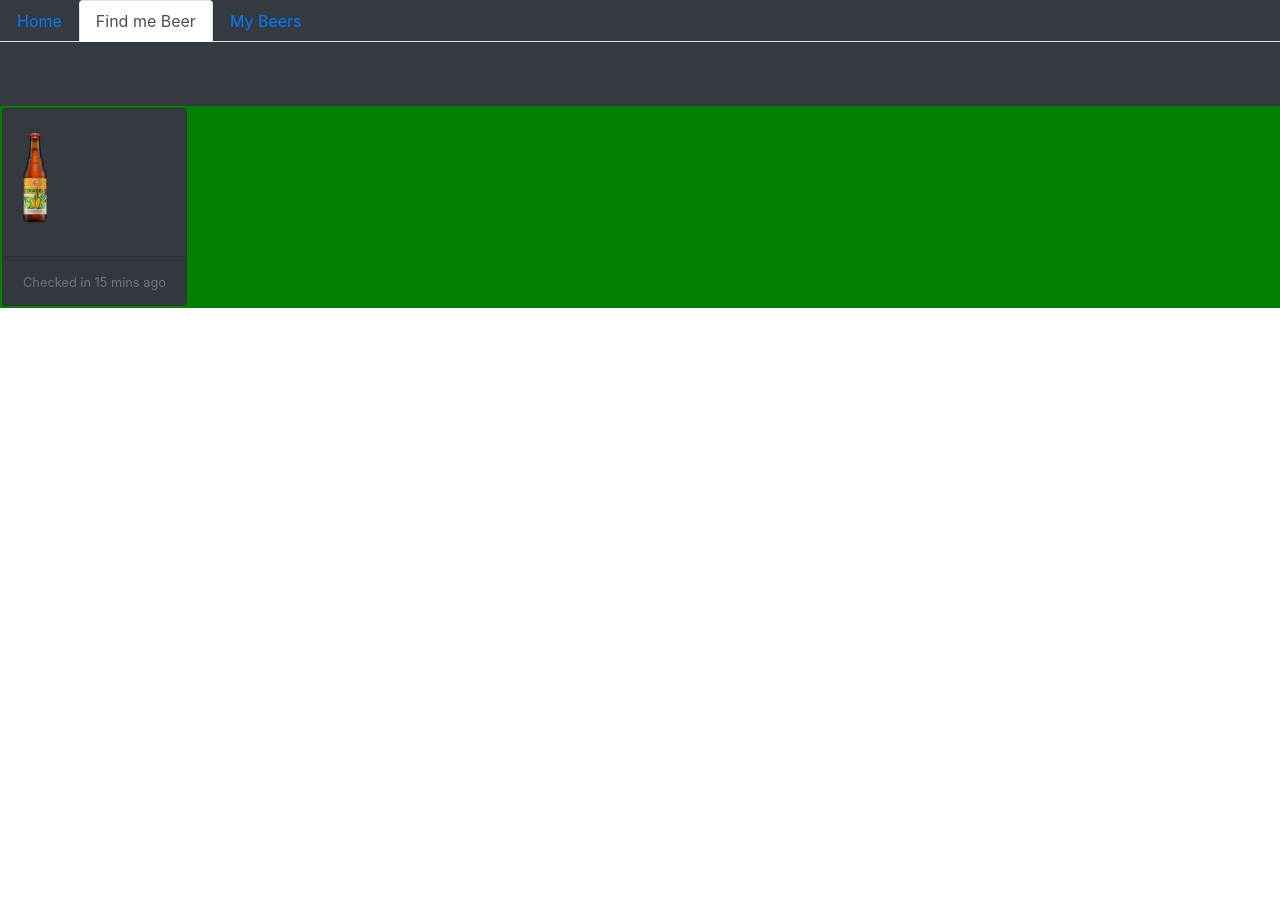
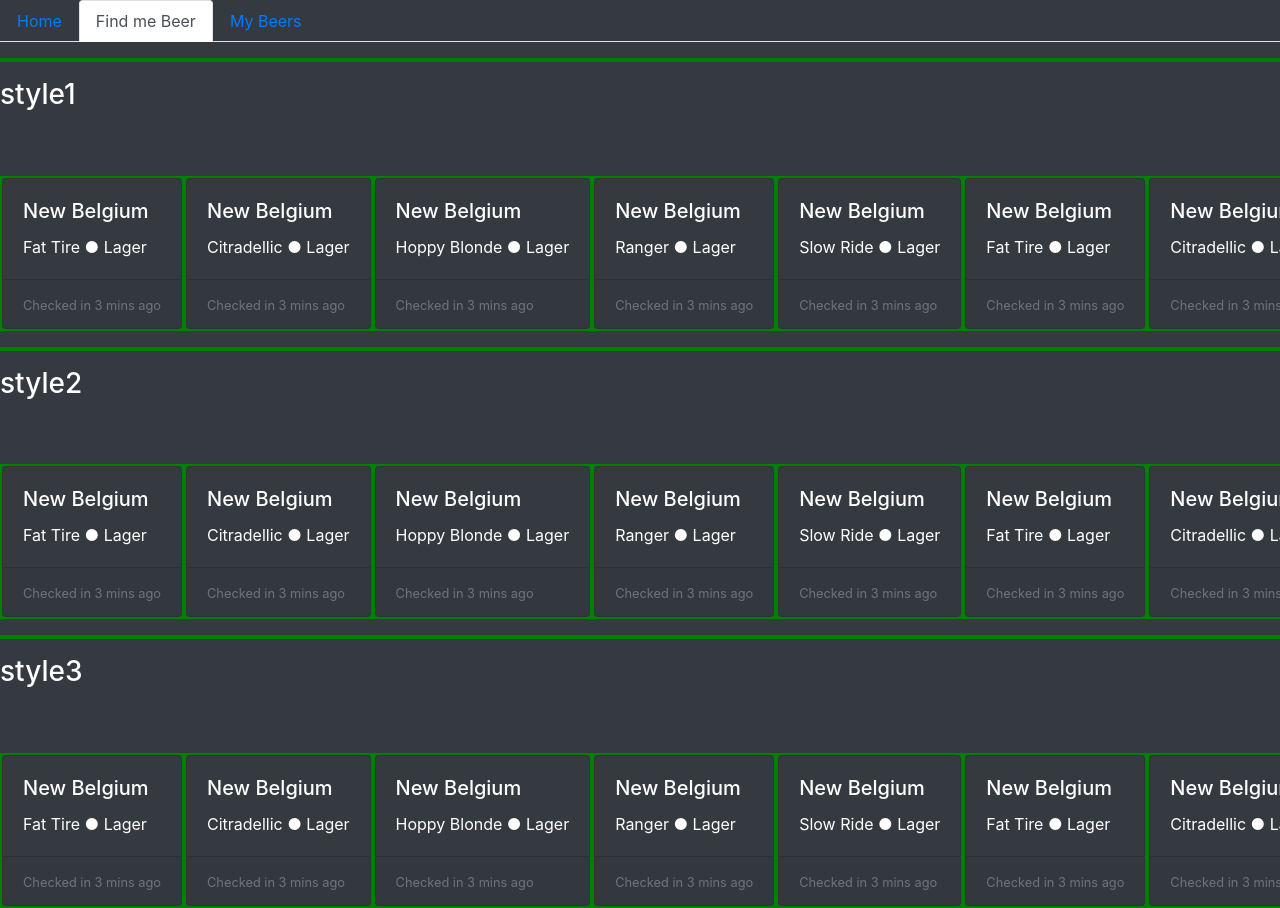
Before and after one commit to ratrevorrow/BeerMe, a React (Create React App) app in the folder saucey-saucer/: page / in a window 1280 px wide. Both pictures are taken after a click on the tab "Find me Beer". Before the commit the page ends 800 px from the top, so only its background shows below. Built offline with nearby package versions, Linux system fonts and the light colour scheme; no server answers.

Commit message:
Search Beers dynamically generates lists
Took out modal click during the meanwhile

```diff
--- a/saucey-saucer/package.json
+++ b/saucey-saucer/package.json
@@ -4,6 +4,7 @@
   "private": true,
   "dependencies": {
     "antd": "^3.24.0",
+    "axios": "^0.19.0",
     "bootstrap": "^4.3.1",
     "react": "^16.10.2",
     "react-bootstrap": "^1.0.0-beta.14",
--- a/saucey-saucer/src/App.js
+++ b/saucey-saucer/src/App.js
@@ -1,20 +1,264 @@
-import React, { useState, useEffect } from 'react';
-import './App.css';
-import HorizontalScroll from './components/HorizontalScroll/HorizontalScroll';
-import BeerScroll from './components/HorizontalScroll/BeerScroll';
-import MyBeers from './components/MyBeers/MyBeers';
-import Home from './components/Home/Home';
-import { Tab, Tabs } from 'react-bootstrap';
-import { client } from './util/axios';
+import React, { useState, useEffect } from "react";
+import "./App.css";
+import HorizontalScroll from "./components/HorizontalScroll/HorizontalScroll";
+import BeerScroll from "./components/HorizontalScroll/BeerScroll";
+import SearchBeer from "./components/SearchBeers/SearchBeers";
+import MyBeers from "./components/MyBeers/MyBeers";
+import Home from "./components/Home/Home";
+import { Tab, Tabs } from "react-bootstrap";
+import { client } from "./util/axios";
 
 function App() {
   var [beers, setBeers] = useState(null);
 
   useEffect(() => {
-    client.get('/beerlist').then(res => {
+    client.get("/beerlist").then(res => {
       setBeers(res.data);
     });
   }, []);
+
+  const mockBeers = [
+    {
+      style: "style1",
+      beers: [
+        {
+          brewery: "New Belgium",
+          beer: "Fat Tire",
+          style: "Lager"
+        },
+        {
+          brewery: "New Belgium",
+          beer: "Citradellic",
+          style: "Lager"
+        },
+        {
+          brewery: "New Belgium",
+          beer: "Hoppy Blonde",
+          style: "Lager"
+        },
+        {
+          brewery: "New Belgium",
+          beer: "Ranger",
+          style: "Lager"
+        },
+        {
+          brewery: "New Belgium",
+          beer: "Slow Ride",
+          style: "Lager"
+        },
+        {
+          brewery: "New Belgium",
+          beer: "Fat Tire",
+          style: "Lager"
+        },
+        {
+          brewery: "New Belgium",
+          beer: "Citradellic",
+          style: "Lager"
+        },
+        {
+          brewery: "New Belgium",
+          beer: "Hoppy Blonde",
+          style: "Lager"
+        },
+        {
+          brewery: "New Belgium",
+          beer: "Ranger",
+          style: "Lager"
+        },
+        {
+          brewery: "New Belgium",
+          beer: "Slow Ride",
+          style: "Lager"
+        },
+        {
+          brewery: "New Belgium",
+          beer: "Fat Tire",
+          style: "Lager"
+        },
+        {
+          brewery: "New Belgium",
+          beer: "Citradellic",
+          style: "Lager"
+        },
+        {
+          brewery: "New Belgium",
+          beer: "Hoppy Blonde",
+          style: "Lager"
+        },
+        {
+          brewery: "New Belgium",
+          beer: "Ranger",
+          style: "Lager"
+        },
+        {
+          brewery: "New Belgium",
+          beer: "Slow Ride",
+          style: "Lager"
+        }
+      ]
+    },
+    {
+      style: "style2",
+      beers: [
+        {
+          brewery: "New Belgium",
+          beer: "Fat Tire",
+          style: "Lager"
+        },
+        {
+          brewery: "New Belgium",
+          beer: "Citradellic",
+          style: "Lager"
+        },
+        {
+          brewery: "New Belgium",
+          beer: "Hoppy Blonde",
+          style: "Lager"
+        },
+        {
+          brewery: "New Belgium",
+          beer: "Ranger",
+          style: "Lager"
+        },
+        {
+          brewery: "New Belgium",
+          beer: "Slow Ride",
+          style: "Lager"
+        },
+        {
+          brewery: "New Belgium",
+          beer: "Fat Tire",
+          style: "Lager"
+        },
+        {
+          brewery: "New Belgium",
+          beer: "Citradellic",
+          style: "Lager"
+        },
+        {
+          brewery: "New Belgium",
+          beer: "Hoppy Blonde",
+          style: "Lager"
+        },
+        {
+          brewery: "New Belgium",
+          beer: "Ranger",
+          style: "Lager"
+        },
+        {
+          brewery: "New Belgium",
+          beer: "Slow Ride",
+          style: "Lager"
+        },
+        {
+          brewery: "New Belgium",
+          beer: "Fat Tire",
+          style: "Lager"
+        },
+        {
+          brewery: "New Belgium",
+          beer: "Citradellic",
+          style: "Lager"
+        },
+        {
+          brewery: "New Belgium",
+          beer: "Hoppy Blonde",
+          style: "Lager"
+        },
+        {
+          brewery: "New Belgium",
+          beer: "Ranger",
+          style: "Lager"
+        },
+        {
+          brewery: "New Belgium",
+          beer: "Slow Ride",
+          style: "Lager"
+        }
+      ]
+    },
+    {
+      style: "style3",
+      beers: [
+        {
+          brewery: "New Belgium",
+          beer: "Fat Tire",
+          style: "Lager"
+        },
+        {
+          brewery: "New Belgium",
+          beer: "Citradellic",
+          style: "Lager"
+        },
+        {
+          brewery: "New Belgium",
+          beer: "Hoppy Blonde",
+          style: "Lager"
+        },
+        {
+          brewery: "New Belgium",
+          beer: "Ranger",
+          style: "Lager"
+        },
+        {
+          brewery: "New Belgium",
+          beer: "Slow Ride",
+          style: "Lager"
+        },
+        {
+          brewery: "New Belgium",
+          beer: "Fat Tire",
+          style: "Lager"
+        },
+        {
+          brewery: "New Belgium",
+          beer: "Citradellic",
+          style: "Lager"
+        },
+        {
+          brewery: "New Belgium",
+          beer: "Hoppy Blonde",
+          style: "Lager"
+        },
+        {
+          brewery: "New Belgium",
+          beer: "Ranger",
+          style: "Lager"
+        },
+        {
+          brewery: "New Belgium",
+          beer: "Slow Ride",
+          style: "Lager"
+        },
+        {
+          brewery: "New Belgium",
+          beer: "Fat Tire",
+          style: "Lager"
+        },
+        {
+          brewery: "New Belgium",
+          beer: "Citradellic",
+          style: "Lager"
+        },
+        {
+          brewery: "New Belgium",
+          beer: "Hoppy Blonde",
+          style: "Lager"
+        },
+        {
+          brewery: "New Belgium",
+          beer: "Ranger",
+          style: "Lager"
+        },
+        {
+          brewery: "New Belgium",
+          beer: "Slow Ride",
+          style: "Lager"
+        }
+      ]
+    }
+  ];
 
   return (
     <div className="App">
@@ -23,16 +267,7 @@
           <Home />
         </Tab>
         <Tab eventKey="searchBeer" title="Find me Beer">
-          {beers &&
-            Object.keys(beers).forEach((key, obj) => (
-                // console.log(key)
-              <div>
-                <hr style={{ border: '2px solid green' }} />
-                <h3 style={{ color: 'white' }}>{key}</h3>
-                <HorizontalScroll props={obj} />
-              </div>
-            ))}
-            <HorizontalScroll asd="hello" />
+          <SearchBeer allBeers={mockBeers} />
         </Tab>
         <Tab eventKey="saved" title="My Beers">
           <MyBeers />
--- a/saucey-saucer/src/components/Home/Home.js
+++ b/saucey-saucer/src/components/Home/Home.js
@@ -18,14 +18,14 @@
         </Card.Body>
       </Card>
       <hr style={{ border: "2px solid green" }} />
-      <h3 style={{ color: "white" }}>Suggestions</h3>
-      <BeerScroll />
+      <h3 style={{ color: "white" }}>Suggested For You</h3>
+      {/* <BeerScroll /> */}
       <hr style={{ border: "2px solid green" }} />
       <h3 style={{ color: "white" }}>Popular at this Saucer</h3>
-      <BeerScroll />
+      {/* <BeerScroll /> */}
       <hr style={{ border: "2px solid green" }} />
       <h3 style={{ color: "white" }}>Events coming up</h3>
-      <BeerScroll />
+      {/* <BeerScroll /> */}
     </div>
   );
 }
--- a/saucey-saucer/src/components/HorizontalScroll/BeerScroll.js
+++ b/saucey-saucer/src/components/HorizontalScroll/BeerScroll.js
@@ -1,112 +1,55 @@
-import React, { useState } from "react";
+import React, { useState, useEffect } from "react";
 import "./horizontal-scroll.css";
 import { Card } from "react-bootstrap";
 import MyVerticallyCenteredModal from "../Modal/MyVerticallyCenteredModal";
 
-function BeerScroll() {
+function BeerScroll(props) {
   const [modalShow, setModalShow] = React.useState(false);
+  const [beers, setBeers] = React.useState(null);
+  const [style, setStyle] = React.useState("");
 
-  const beers = [
-    {
-      brewery: "New Belgium",
-      beer: "Fat Tire",
-      style: "Lager"
-    },
-    {
-      brewery: "New Belgium",
-      beer: "Citradellic",
-      style: "Lager"
-    },
-    {
-      brewery: "New Belgium",
-      beer: "Hoppy Blonde",
-      style: "Lager"
-    },
-    {
-      brewery: "New Belgium",
-      beer: "Ranger",
-      style: "Lager"
-    },
-    {
-      brewery: "New Belgium",
-      beer: "Slow Ride",
-      style: "Lager"
-    },
-    {
-      brewery: "New Belgium",
-      beer: "Fat Tire",
-      style: "Lager"
-    },
-    {
-      brewery: "New Belgium",
-      beer: "Citradellic",
-      style: "Lager"
-    },
-    {
-      brewery: "New Belgium",
-      beer: "Hoppy Blonde",
-      style: "Lager"
-    },
-    {
-      brewery: "New Belgium",
-      beer: "Ranger",
-      style: "Lager"
-    },
-    {
-      brewery: "New Belgium",
-      beer: "Slow Ride",
-      style: "Lager"
-    },
-    {
-      brewery: "New Belgium",
-      beer: "Fat Tire",
-      style: "Lager"
-    },
-    {
-      brewery: "New Belgium",
-      beer: "Citradellic",
-      style: "Lager"
-    },
-    {
-      brewery: "New Belgium",
-      beer: "Hoppy Blonde",
-      style: "Lager"
-    },
-    {
-      brewery: "New Belgium",
-      beer: "Ranger",
-      style: "Lager"
-    },
-    {
-      brewery: "New Belgium",
-      beer: "Slow Ride",
-      style: "Lager"
-    }
-  ];
+  useEffect(() => {
+    setStyle(props.beerStyle.style);
+    getBeerList(props.beerStyle.beers);
+  }, []);
 
-  const beerList = beers.map((beer, idx) => (
-    <Card bg="dark" text="white" key={idx} onClick={() => setModalShow(true)}>
+  const getBeerList = beers => {
+    setBeers(
+      beers.map((beer, idx) => (
+        <Card
+          bg="dark"
+          text="white"
+          key={idx}
+          onClick={() => setModalShow(true)}
+        >
           <Card.Body>
             <Card.Title>{beer.brewery}</Card.Title>
             <Card.Text>
-          {beer.beer}●{beer.style}
+              {beer.beer} ● {beer.style}
             </Card.Text>
           </Card.Body>
           <Card.Footer>
             <small className="text-muted">Checked in 3 mins ago</small>
           </Card.Footer>
         </Card>
-  ));
+      ))
+    );
+  };
 
   return (
-    <div className="scrolling-wrapper-flexbox">
-      {beerList}{" "}
-      <MyVerticallyCenteredModal
-        show={modalShow}
-        onHide={() => setModalShow(false)}
-      />
+    <div>
+      <hr style={{ border: "2px solid green" }} />
+      <h3 style={{ color: "white" }}>{style}</h3>
+      <div className="scrolling-wrapper-flexbox">{beers}</div>
     </div>
   );
 }
 
 export default BeerScroll;
+
+{
+  /* <MyVerticallyCenteredModal
+        show={modalShow}
+        onHide={() => setModalShow(false)}
+      /> */
+}
--- /dev/null
+++ b/saucey-saucer/src/components/SearchBeers/SearchBeers.js
@@ -0,0 +1,24 @@
+import React, { useState, useEffect } from "react";
+import { Card } from "react-bootstrap";
+import HorizontalScroll from "../HorizontalScroll/HorizontalScroll";
+import BeerScroll from "../HorizontalScroll/BeerScroll";
+import MyVerticallyCenteredModal from "../Modal/MyVerticallyCenteredModal";
+
+function SearchBeers(props) {
+  const [modalShow, setModalShow] = React.useState(false);
+  const [allBeers, setAllBeers] = React.useState(null);
+
+  useEffect(() => {
+    getAllBeers(props.allBeers);
+  }, []);
+
+  const getAllBeers = allBeers => {
+    setAllBeers(
+      allBeers.map((style, idx) => <BeerScroll beerStyle={style} key={idx} />)
+    );
+  };
+
+  return <div>{allBeers}</div>;
+}
+
+export default SearchBeers;
```
Lines whose indentation alone changed are shown as unchanged.
